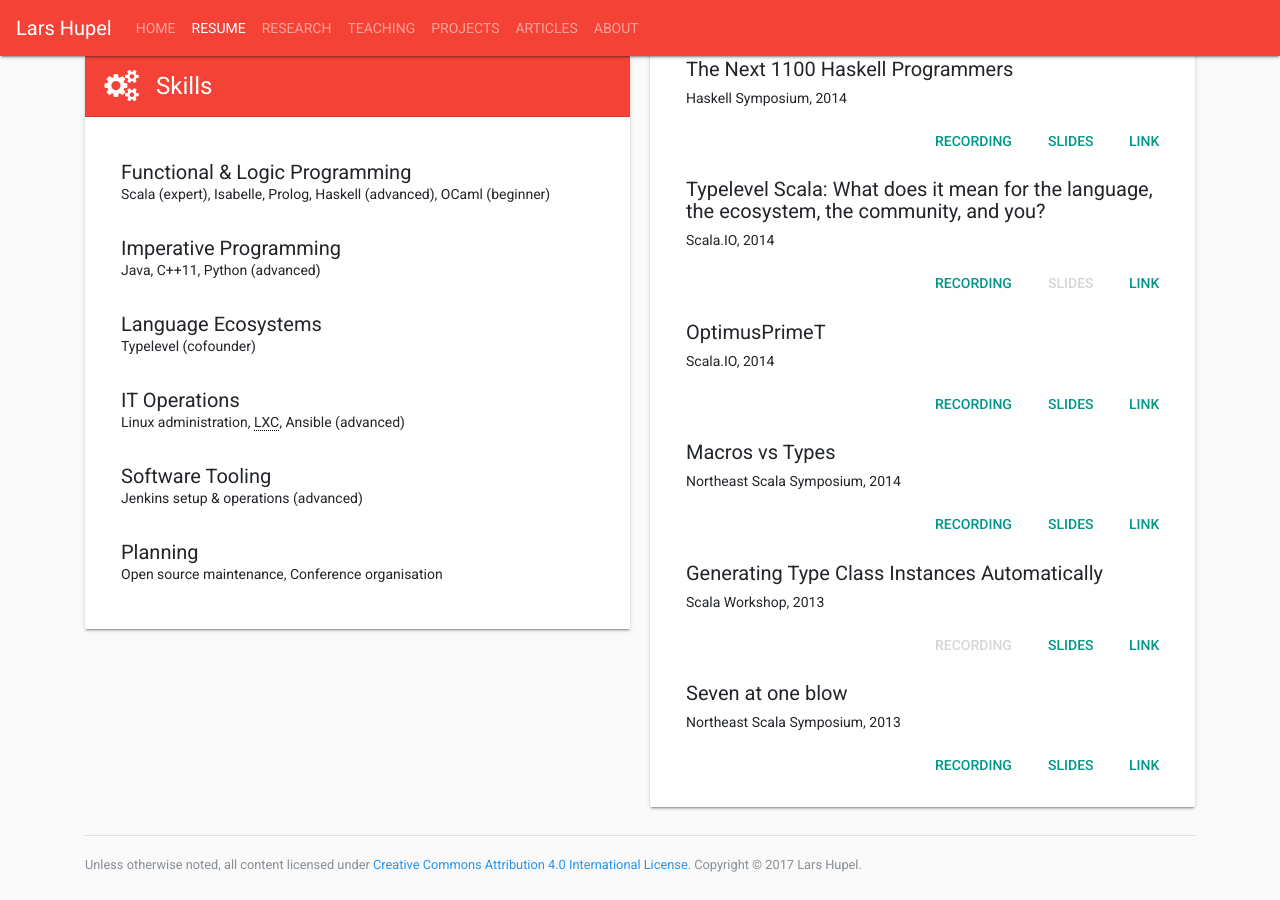
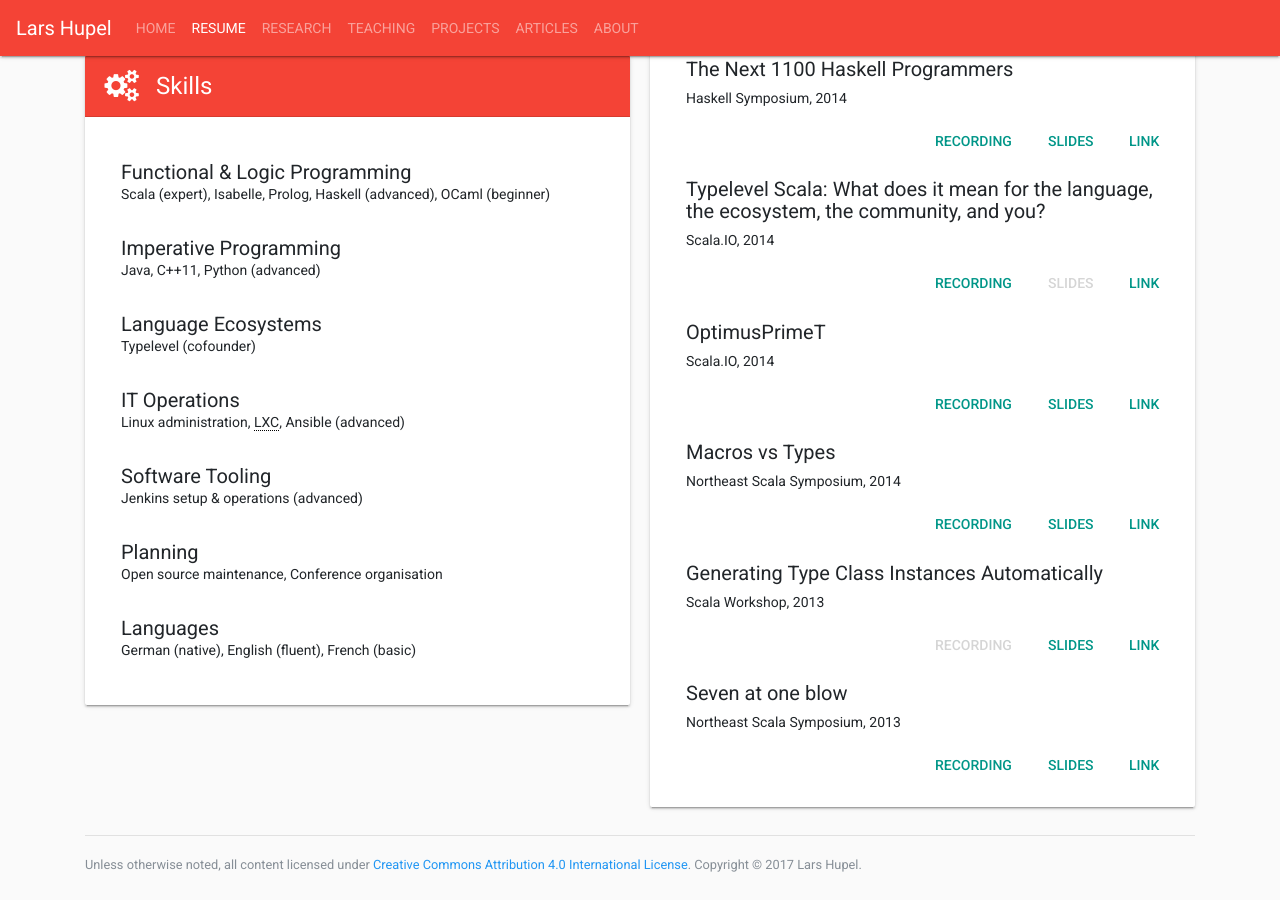
Before and after one commit to larsrh/website, a Jekyll site: the page built from cv.html, in a window 1280 px wide and 900 px high, scrolled down 2234 px. Built offline with Jekyll 4.4.1, drawn with Linux system fonts in a browser that asks for light colours.

Commit message:
languages

```diff
--- a/_includes/skills.html
+++ b/_includes/skills.html
@@ -23,4 +23,8 @@
     <h5 class="mb-1">Planning</h5>
     <p class="mb-1">Open source maintenance, Conference organisation</p>
   </div>
+  <div class="list-group-item flex-column align-items-start">
+    <h5 class="mb-1">Languages</h5>
+    <p class="mb-1">German (native), English (fluent), French (basic)</p>
+  </div>
 </div>
```
